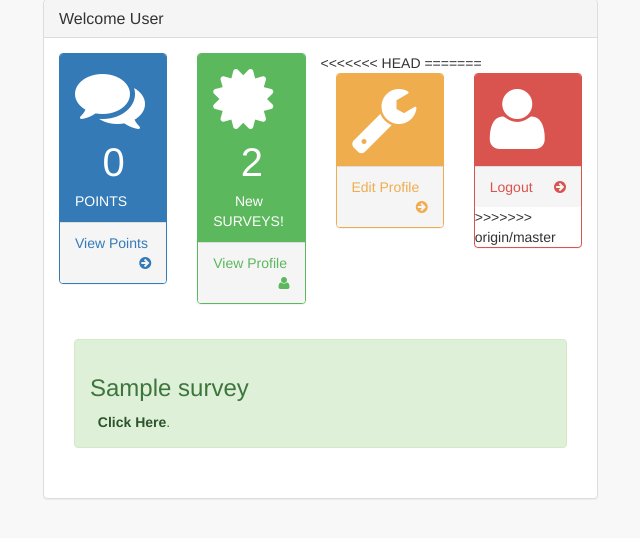
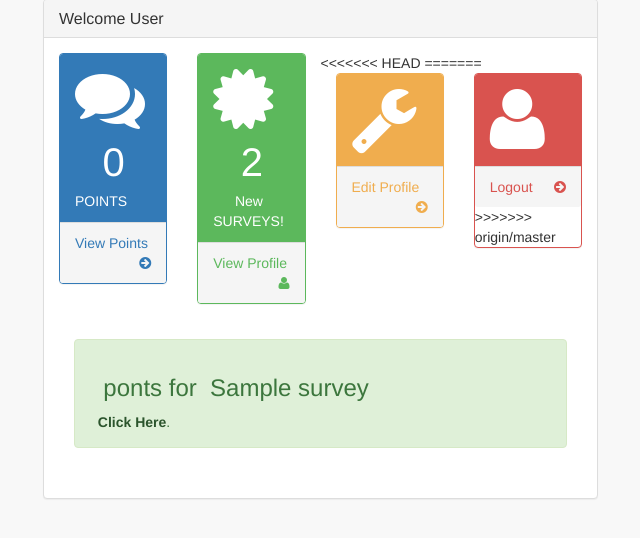
Before and after one commit to russel300/codeblastrewards, a PHP site: page /userp.php in a window 1280 px wide. Shown: the part 140-678 px from the top of the page, without its empty margins (417-1057 px from the left). Run offline with PHP 8.4, Linux system fonts and the light colour scheme; tables that the repository leaves empty hold one stand-in row (values such as "Sample post"); data that the repository does not hold is empty.

Commit message:
ponts
page

```diff
--- a/userp.php
+++ b/userp.php
@@ -130,10 +130,9 @@
                           {
 
                             $sname=$r["survey_name"];
-
                             echo'
 
-                           <div class="alert alert-success"><h3>'.$r["survey_name"].' </h3> &nbsp;&nbsp;<b>'.$r["points"].'</b><a href="'.$r["survey_url"].'?sid='.$sname.'" class="alert-link">Click Here</a>.
+                           <div class="alert alert-success"><h3>'.$r["points"].' &nbsp; ponts for &nbsp;'.$r["survey_name"].' </h3> &nbsp;&nbsp;<b></b><a href="'.$r["survey_url"].'?sid='.$sname.'" class="alert-link">Click Here</a>.
                             </div>
 
                             ';
```
